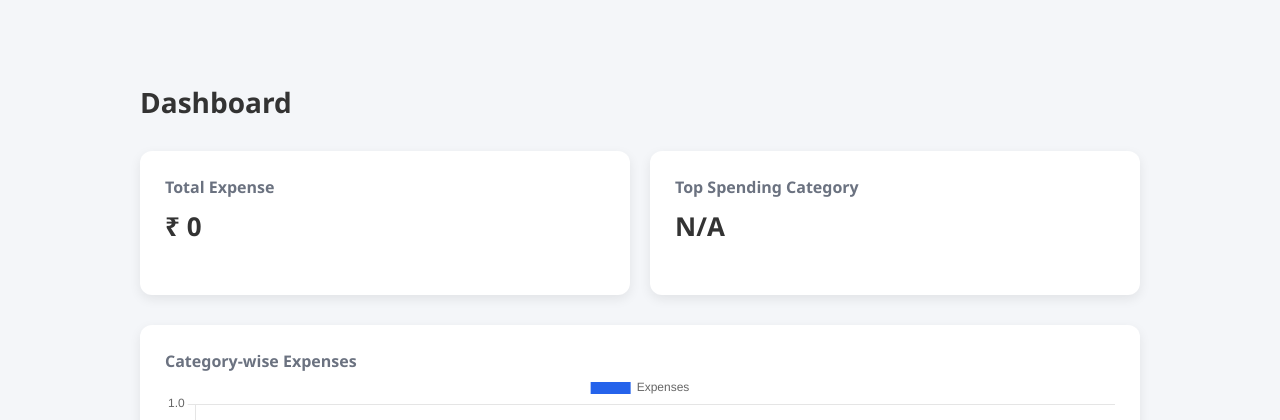
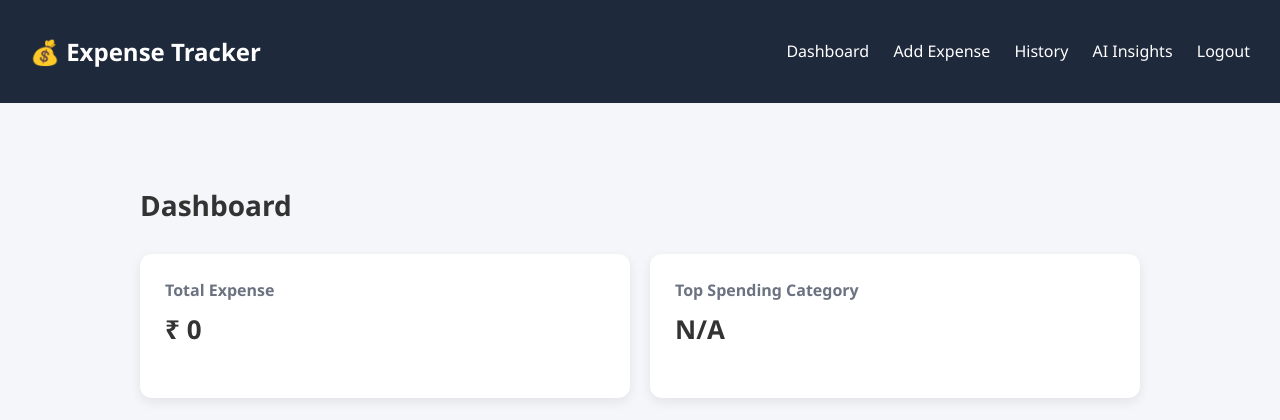
Before and after one commit to Anchita29Sharma/AI-Personal-Expense-Tracker, a Flask app: page / in a window 1280 px wide. Shown: the top 420 px of the page. Run offline with Flask 3, Linux system fonts and the light colour scheme; the visitor is signed in with stand-in values (Sample User, id 1); data that the repository does not hold is empty.

Commit message:
Update base.html

```diff
--- a/templates/base.html
+++ b/templates/base.html
@@ -1,24 +1,28 @@
 <!DOCTYPE html>
 <html lang="en">
 <head>
-    <title>Expense Tracker</title>
+    <meta charset="UTF-8">
+    <title>AI Personal Expense Tracker</title>
     <link rel="stylesheet" href="{{ url_for('static', filename='style.css') }}">
 </head>
 <body>
 
-{% if session.get("user") %}
+<!-- NAVBAR -->
 <nav class="navbar">
-    <div class="nav-left">💰 Expense Tracker</div>
+    <div class="nav-left">
+        <h2>💰 Expense Tracker</h2>
+    </div>
+
     <div class="nav-right">
         <a href="/">Dashboard</a>
         <a href="/add">Add Expense</a>
         <a href="/history">History</a>
         <a href="/insights">AI Insights</a>
-        <a href="/logout">Logout</a>
+        <a href="/logout" class="logout">Logout</a>
     </div>
 </nav>
-{% endif %}
 
+<!-- PAGE CONTENT -->
 <div class="container">
     {% block content %}{% endblock %}
 </div>
```
